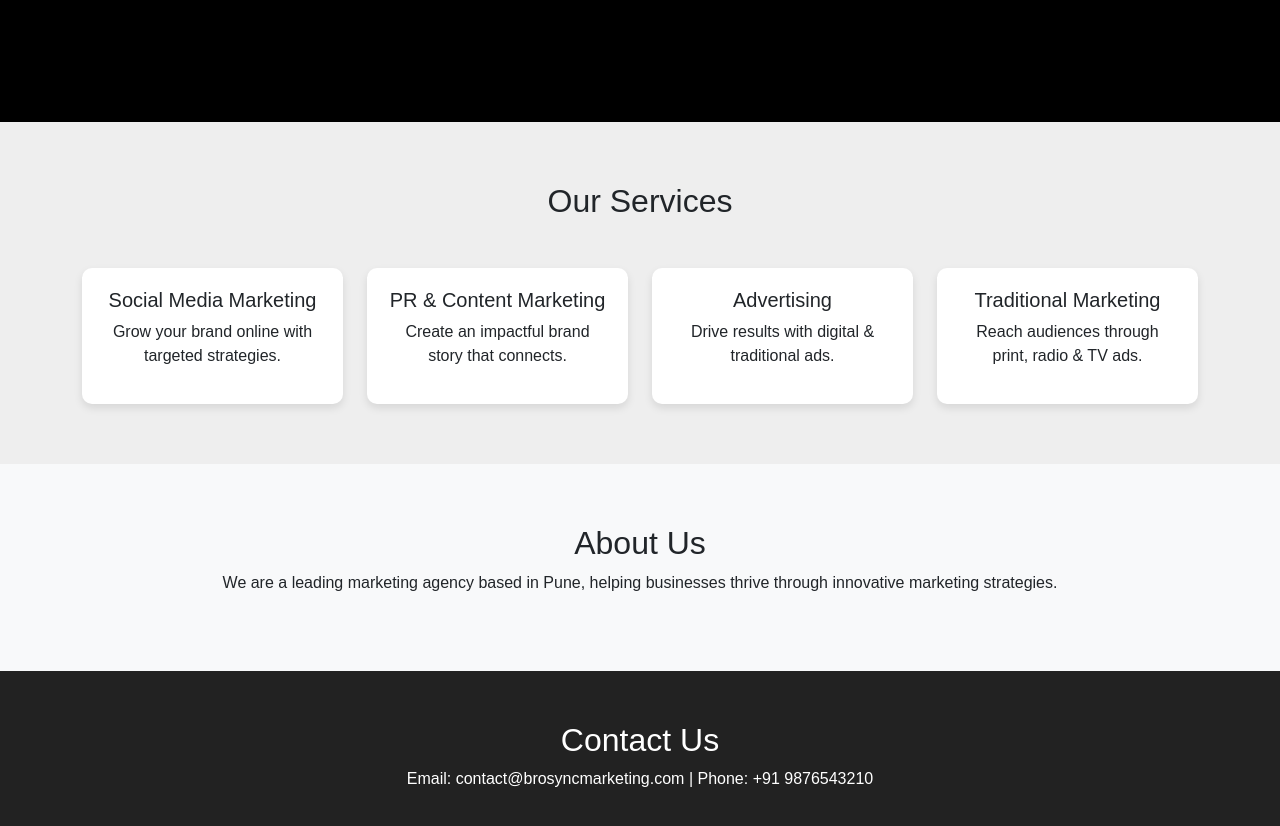
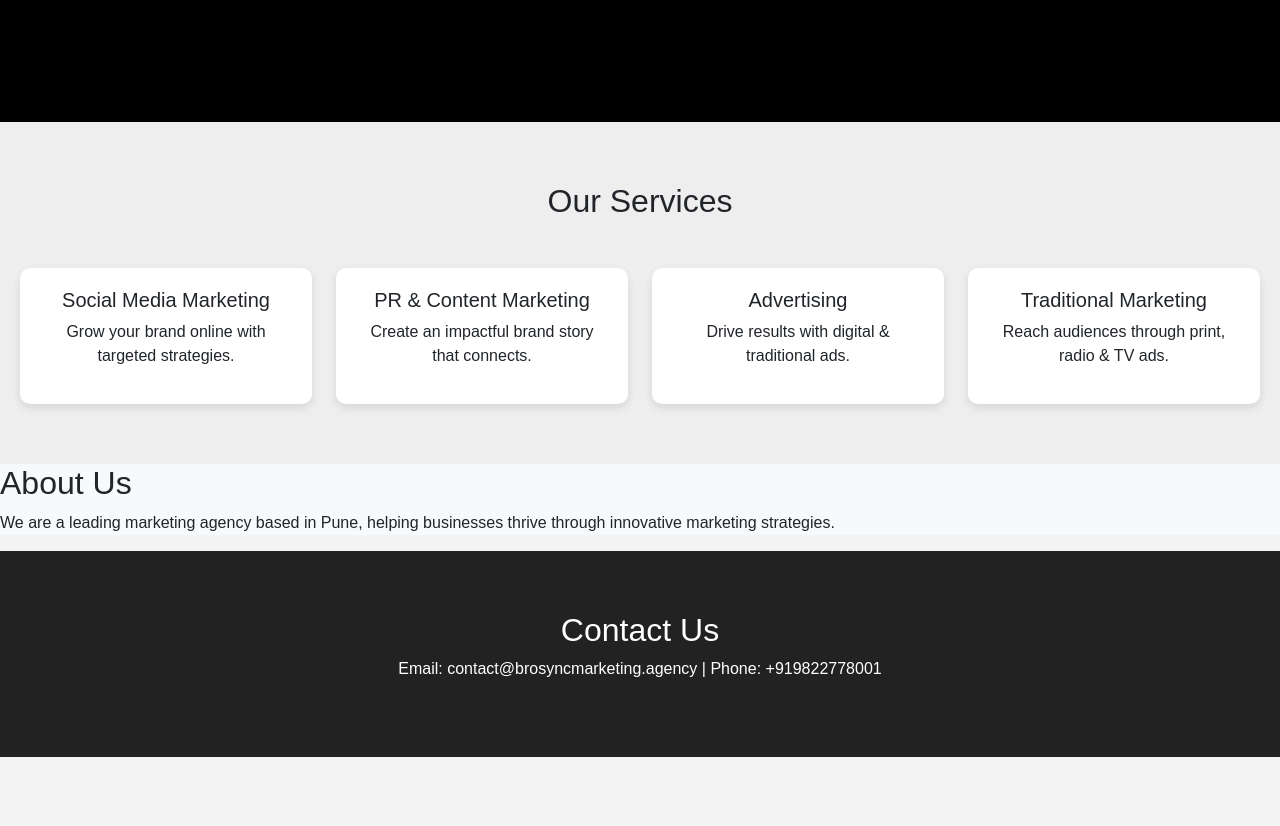
Before and after one commit to ravikiran-gaikwad/agency, a plain HTML site: page index.html in a window 1280 px wide. Shown: the part 740-1566 px from the top of the page. After the commit the page ends 1497 px from the top, so only its background shows below. Drawn offline with nearby package versions, Linux system fonts and the light colour scheme; animation ran at ten frames a second.

Commit message:
Update index.html

```diff
--- a/index.html
+++ b/index.html
@@ -7,18 +7,18 @@
     <link href="https://cdn.jsdelivr.net/npm/bootstrap@5.3.0/dist/css/bootstrap.min.css" rel="stylesheet">
     <script src="https://cdnjs.cloudflare.com/ajax/libs/three.js/r128/three.min.js"></script>
     <style>
-        body { background: #f4f4f4; font-family: 'Poppins', sans-serif; }
-        .hero { position: relative; height: 100vh; display: flex; align-items: center; justify-content: center; text-align: center; color: white; background: black; flex-direction: column; overflow: hidden; }
+        body { background: #f4f4f4; font-family: 'Poppins', sans-serif; margin: 0; overflow: hidden; }
+        .hero { position: relative; width: 100vw; height: 100vh; display: flex; align-items: center; justify-content: center; text-align: center; color: white; background: black; flex-direction: column; overflow: hidden; }
         .hero h1 { font-size: 2.5rem; font-weight: bold; position: relative; z-index: 1; }
         .hero p { font-size: 1.2rem; position: relative; z-index: 1; margin-top: 10px; padding: 0 15px; }
-        .section { padding: 60px 20px; text-align: center; }
+        .services, .contact { text-align: center; padding: 60px 20px; }
         .services { background: #eee; }
-        .contact { background: #222; color: white; padding: 50px; text-align: center; }
+        .contact { background: #222; color: white; }
         .navbar-dark .navbar-nav .nav-link { color: white; font-weight: bold; }
         .navbar-brand { font-size: 1.5rem; font-weight: bold; }
         .service-card { background: white; padding: 20px; border-radius: 10px; box-shadow: 0 4px 8px rgba(0,0,0,0.1); transition: 0.3s; }
         .service-card:hover { transform: translateY(-5px); box-shadow: 0 6px 12px rgba(0,0,0,0.15); }
-        canvas { position: absolute; top: 0; left: 0; z-index: 0; width: 100% !important; height: 100% !important; }
+        canvas { position: absolute; top: 0; left: 0; width: 100vw; height: 100vh; }
         @media (max-width: 768px) {
             .hero h1 { font-size: 2rem; }
             .hero p { font-size: 1rem; }
@@ -27,7 +27,6 @@
 </head>
 <body>
     <nav class="navbar navbar-expand-lg navbar-dark bg-dark">
-        <div class="container">
         <a class="navbar-brand" href="#">Brosync Marketing</a>
         <button class="navbar-toggler" type="button" data-bs-toggle="collapse" data-bs-target="#navbarNav">
             <span class="navbar-toggler-icon"></span>
@@ -39,15 +38,13 @@
                 <li class="nav-item"><a class="nav-link" href="#contact">Contact</a></li>
             </ul>
         </div>
-        </div>
     </nav>
     <header class="hero">
         <canvas id="threeCanvas"></canvas>
         <h1>Brosync Marketing</h1>
         <p>Your one-stop solution for all marketing needs</p>
     </header>
-    <section id="services" class="section services">
-        <div class="container">
+    <section id="services" class="services">
         <h2 class="mb-5">Our Services</h2>
         <div class="row g-4">
             <div class="col-md-6 col-lg-3">
@@ -75,19 +72,14 @@
                 </div>
             </div>
         </div>
-        </div>
     </section>
     <section id="about" class="section bg-light">
-        <div class="container">
         <h2>About Us</h2>
         <p>We are a leading marketing agency based in Pune, helping businesses thrive through innovative marketing strategies.</p>
-        </div>
     </section>
     <section id="contact" class="contact">
-        <div class="container">
         <h2>Contact Us</h2>
-            <p>Email: contact@brosyncmarketing.com | Phone: +91 9876543210</p>
-        </div>
+        <p>Email: contact@brosyncmarketing.agency | Phone: +919822778001</p>
     </section>
     <script src="https://cdn.jsdelivr.net/npm/bootstrap@5.3.0/dist/js/bootstrap.bundle.min.js"></script>
     <script>
@@ -95,7 +87,7 @@
         const camera = new THREE.PerspectiveCamera(75, window.innerWidth / window.innerHeight, 0.1, 1000);
         const renderer = new THREE.WebGLRenderer({ canvas: document.getElementById('threeCanvas'), alpha: true });
         renderer.setSize(window.innerWidth, window.innerHeight);
-        document.querySelector(".hero").appendChild(renderer.domElement);
+        document.body.appendChild(renderer.domElement);
 
         const geometry = new THREE.TorusKnotGeometry(8, 2.5, 100, 16);
         const material = new THREE.MeshBasicMaterial({ color: 0xff0000, wireframe: true });
```
Lines whose indentation alone changed are shown as unchanged.
